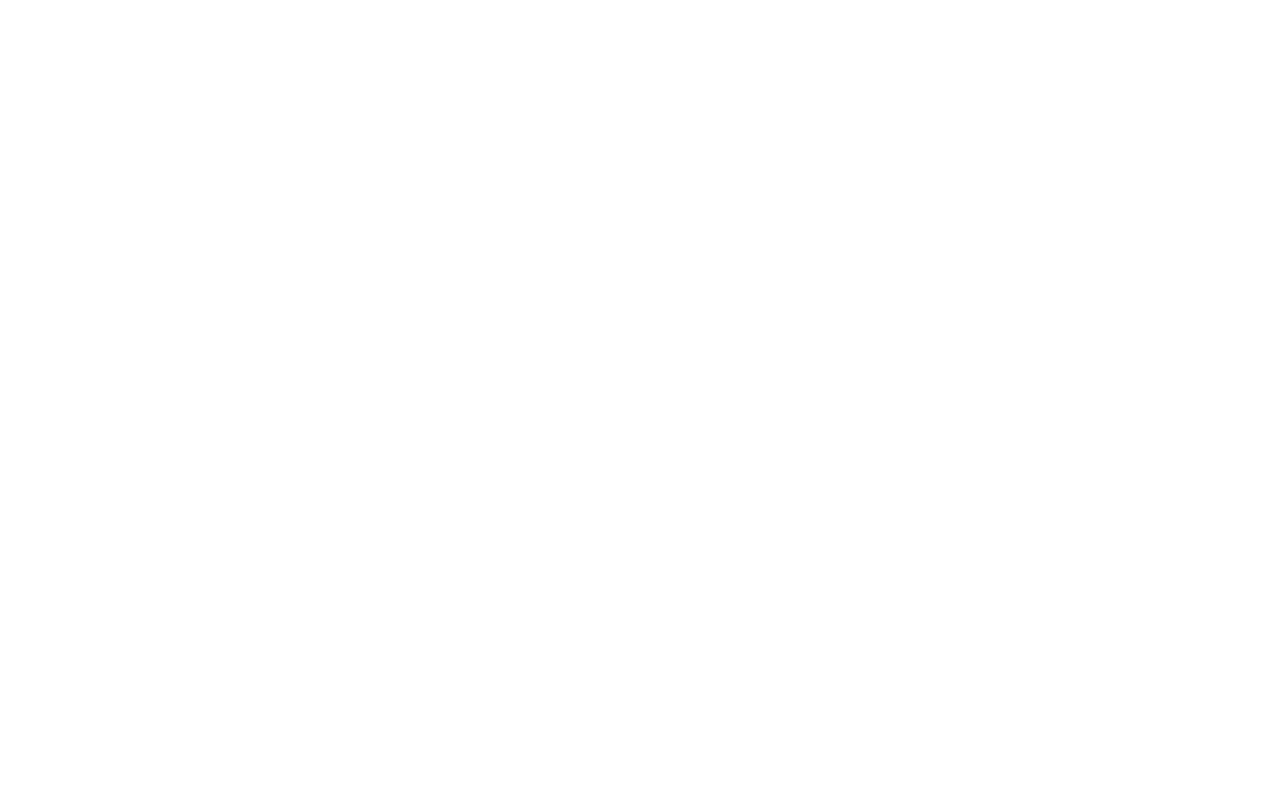
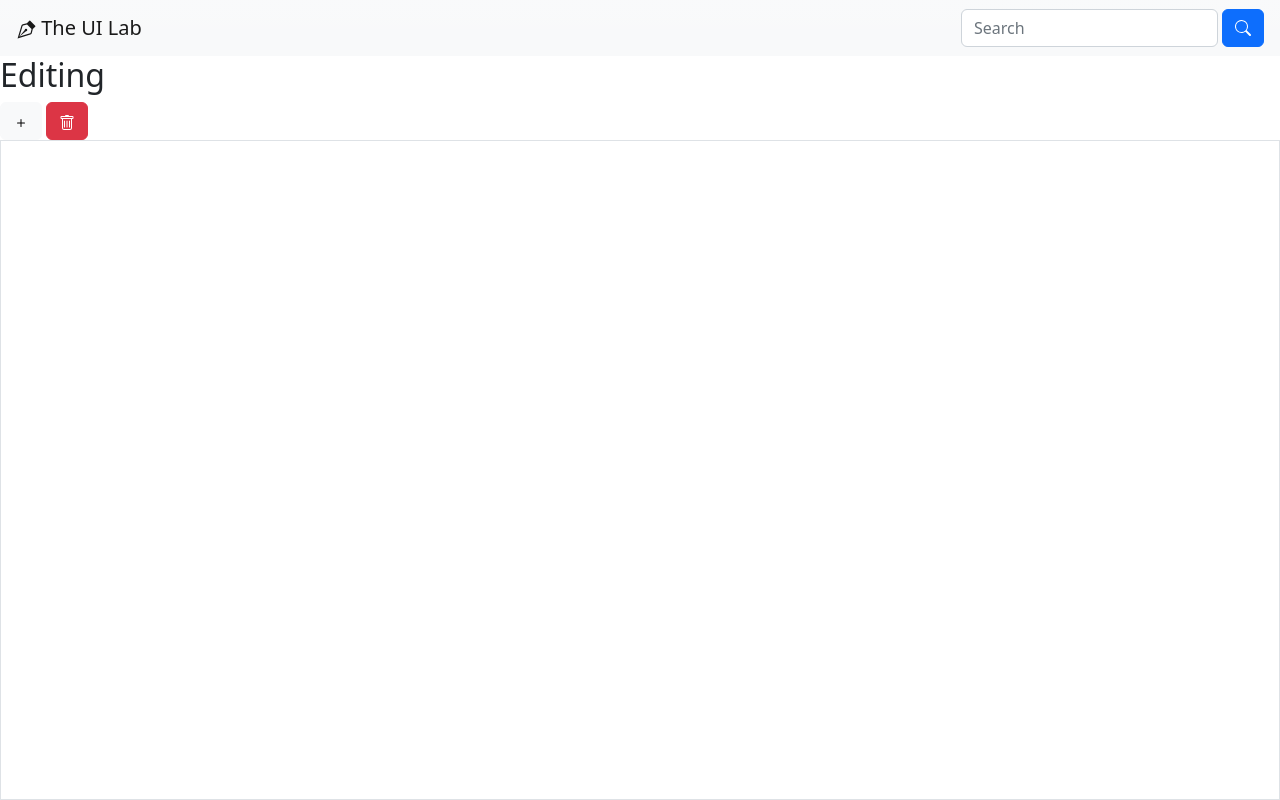
Before and after one commit to sneha2910/CSCC09-project, a React (Create React App) app in the folder frontend/: page /design in a window 1280 px wide. Before the commit this address had no page. Built offline with nearby package versions, Linux system fonts and the light colour scheme.

Commit message:
feat: add design page and the ability to add and resize elements

```diff
--- a/frontend/src/App.jsx
+++ b/frontend/src/App.jsx
@@ -9,6 +9,7 @@ import ULForgetPassword from './routes/ULForgetPassword';
 import ULTOSPage from './routes/ULTOSPage';
 import ULHomepage from './routes/ULHomepage';
 import ULCredits from './routes/ULCredits';
+import ULDesign from './routes/ULDesign';
 
 function App() {
   return (
@@ -19,6 +20,7 @@ function App() {
         <Route path="/TOSPage" element={<ULTOSPage />} />
         <Route path="/" element={<ULHomepage />} />
         <Route path="/credits" element={<ULCredits />} />
+        <Route path="/design" element={<ULDesign />} />
       </Routes>
   );
 }
--- /dev/null
+++ b/frontend/src/components/ULDesignCanvas.jsx
@@ -0,0 +1,59 @@
+import ULDesignElement from "../components/ULDesignElement";
+import apiService from "../services/localApiService.js";
+
+const ULDesignCanvas = (props) => {
+  const allElements = props.content;
+  const { pElements, pSelectedElement } = props.properties;
+
+  /* State selectedElement: the element that is selected. */
+  const [selectedElement, setSelectedElement] = pSelectedElement;
+  const selectThisElement = (element) => () => {
+    console.log("select this element", element.id);
+    setSelectedElement(element.id);
+  };
+  const unselectAllElements = () => {
+    console.log("unselect all elements");
+    setSelectedElement(null);
+  };
+
+  /* State elements: the elements that are displayed. */
+  const [elements, setElements] = pElements;
+  const updateElements = (element) => {
+    const oldSize = elements[element.id].position;
+    const currentSize = {
+      ...oldSize,
+      width: element.position.width,
+      height: element.position.height,
+    };
+    if (
+      oldSize.width !== currentSize.width ||
+      oldSize.height !== currentSize.height
+    ) {
+      apiService.updateElement(props.filename, element);
+      setElements({ ...elements, [element.id]: element });
+    }
+  };
+
+  return (
+    <div className="h-100 w-100 border position-relative">
+      <div
+        className="h-100 w-100 d-relative"
+        onClick={unselectAllElements}
+      ></div>
+      {Object.values(allElements).map((element) => {
+        return (
+          <ULDesignElement
+            element={element}
+            isSelected={element.id === selectedElement}
+            onClick={selectThisElement(element)}
+            update={updateElements}
+            filename={props.filename}
+            key={element.id}
+          />
+        );
+      })}
+    </div>
+  );
+};
+
+export default ULDesignCanvas;
--- /dev/null
+++ b/frontend/src/components/ULDesignElement.jsx
@@ -0,0 +1,51 @@
+import { useRef } from "react";
+import { useEffect } from "react";
+
+const ULDesignElement = (props) => {
+  const { element, isSelected, onClick, filename, update } = props;
+
+  /* Reference to this element. */
+  const elementRef = useRef(null);
+
+  const getContainerStyle = (element) => {
+    if (isSelected) {
+      return {
+        ...element.position,
+        resize: "both",
+        overflow: "hidden",
+        outline: "2px solid blue",
+      };
+    } else {
+      return element.position;
+    }
+  };
+  const getElementStyle = (element) => {
+    return element.style;
+  };
+
+  useEffect(() => {
+    const currentElement = elementRef.current;
+    const resizeObserver = new ResizeObserver(() => {
+      update(element);
+    });
+    resizeObserver.observe(currentElement);
+
+    return () => {
+      resizeObserver.unobserve(currentElement);
+    };
+  }, [elementRef]);
+
+  return (
+    <div style={getContainerStyle(element)} ref={elementRef}>
+      <div
+        className="h-100 w-100"
+        style={getElementStyle(element)}
+        onClick={onClick}
+      >
+        {element.content}
+      </div>
+    </div>
+  );
+};
+
+export default ULDesignElement;
--- a/frontend/src/components/ULProjectCover.jsx
+++ b/frontend/src/components/ULProjectCover.jsx
@@ -1,14 +1,17 @@
 import React from "react";
 import { Card } from "react-bootstrap";
 import defaultDocument from "../media/document.png";
+import { Link } from "react-router-dom";
 
 const ULProjectCover = (props) => {
   return (
     <Card className="col-2">
-      <Card.Img variant="top" src={defaultDocument} />
-      <Card.Body>
-        <Card.Title>{props.name}</Card.Title>
-      </Card.Body>
+      <Link to={"/design?file=" + props.name}>
+        <Card.Img variant="top" src={defaultDocument} />
+        <Card.Body>
+          <Card.Title>{props.name}</Card.Title>
+        </Card.Body>
+      </Link>
     </Card>
   );
 };
--- a/frontend/src/index.css
+++ b/frontend/src/index.css
@@ -10,6 +10,10 @@ body {
   -moz-osx-font-smoothing: grayscale;
 }
 
+body > #root {
+  height: 100vh;
+}
+
 code {
   font-family: source-code-pro, Menlo, Monaco, Consolas, 'Courier New',
     monospace;
--- /dev/null
+++ b/frontend/src/routes/ULDesign.jsx
@@ -0,0 +1,90 @@
+import { useSearchParams } from "react-router-dom";
+import ULNavbar from "../components/ULNavbar";
+import { Stack, Button } from "react-bootstrap";
+import { BsPlus, BsTrash } from "react-icons/bs";
+import ULDesignCanvas from "../components/ULDesignCanvas";
+import { useState } from "react";
+import apiService from "../services/localApiService.js";
+import { useEffect } from "react";
+
+const ULDesign = () => {
+  /* Get the name of the file from the URL */
+  const [searchParams] = useSearchParams();
+  const filename = searchParams.get("file");
+
+  /* State elements: all elements in this document. */
+  const generateExampleElement = () => {
+    return {
+      id: Math.random().toString(),
+      position: {
+        display: "block",
+        position: "absolute",
+        top: Math.floor(Math.random() * 400) + "px",
+        left: Math.floor(Math.random() * 400) + "px",
+        width: "40px",
+        height: "40px",
+      },
+      style: {
+        backgroundColor: "red",
+        borderRadius: "50%",
+      },
+    };
+  };
+  const pElements = useState({});
+  const [elements, setElements] = pElements;
+
+  /* State selectedElement: the element that is selected by the current user. */
+  const pSelectedElement = useState(null);
+  const [selectedElement, setSelectedElement] = pSelectedElement;
+
+  /* Connect to api service */
+  const createElement = () => {
+    console.log("add element");
+    const newElement = generateExampleElement();
+    setElements({ ...elements, [newElement.id]: newElement });
+    apiService.createElement(filename, newElement);
+  };
+  const deleteElement = () => {
+    console.log("delete element");
+    const { [selectedElement]: deletedElement, ...newElements } = elements;
+    setElements(newElements);
+    setSelectedElement(null);
+    apiService.deleteElement(filename, selectedElement);
+  };
+
+  /* When the dom is loaded, get the elements from the server. */
+  useEffect(() => {
+    apiService.getElements(filename).then((elements) => {
+      console.log("get elements", elements);
+      setElements(elements);
+    });
+  }, [filename]);
+
+  /* Properties of the states */
+  const properties = {
+    pElements, pSelectedElement,
+  };
+
+  return (
+    <Stack className="h-100">
+      <ULNavbar />
+      <h2>Editing {filename}</h2>
+      <Stack direction="horizontal" gap={1}>
+        <Button variant="light" onClick={createElement}>
+          <BsPlus />
+        </Button>
+        <Button variant="danger" onClick={deleteElement}>
+          <BsTrash />
+        </Button>
+      </Stack>
+      <div className="flex-grow-1">
+        <ULDesignCanvas
+          content={elements}
+          properties={properties}
+        />
+      </div>
+    </Stack>
+  );
+};
+
+export default ULDesign;
--- /dev/null
+++ b/frontend/src/services/localApiService.js
@@ -0,0 +1,46 @@
+const module = {};
+
+const UL_LOCALSTORAGE_KEY_PREFIX = 'ul-locals-';
+/* Use localStorage to store and retrieve data */
+const load = (key) => () => {
+  const data = localStorage.getItem(UL_LOCALSTORAGE_KEY_PREFIX + key);
+  if (data) {
+    return JSON.parse(data);
+  }
+  return {};
+};
+
+const save = (key) => (data) => {
+  localStorage.setItem(UL_LOCALSTORAGE_KEY_PREFIX + key, JSON.stringify(data));
+};
+
+const loadElements = load("elements");
+const saveElements = save("elements");
+
+module.createElement = (fileName_, element) => {
+  const elements = loadElements();
+  elements[element.id] = element;
+  saveElements(elements);
+  return Promise.resolve();
+};
+
+module.getElements = (fileName_) => {
+  const elements = loadElements();
+  return Promise.resolve(elements);
+};
+
+module.updateElement = (fileName_, element) => {
+  const elements = loadElements();
+  elements[element.id] = element;
+  saveElements(elements);
+  return Promise.resolve();
+};
+
+module.deleteElement = (fileName_, elementId) => {
+  const elements = loadElements();
+  delete elements[elementId];
+  saveElements(elements);
+  return Promise.resolve();
+};
+
+export default module;
```
